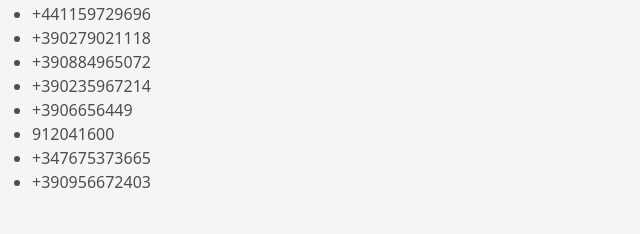
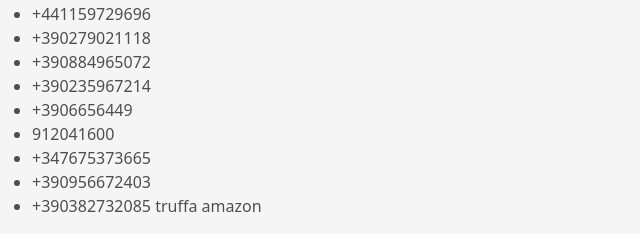
Before and after one commit to simon387/simonecelia.it, a PHP site: page /shame.php in a window 1280 px wide. Shown: the part 670-904 px from the top of the page, without its empty margins (0-640 px from the left). Before the commit the page ends 858 px from the top, so only its background shows below. Run offline with PHP 8.4, Linux system fonts and the light colour scheme.

Commit message:
truffa_amazon

```diff
--- a/shame.php
+++ b/shame.php
@@ -40,6 +40,7 @@
 	<li>912041600</li>
 	<li>+347675373665</li>
 	<li>+390956672403</li>
+	<li>+390382732085 truffa amazon</li>
 </ul>
 </body>
 </html>
```
